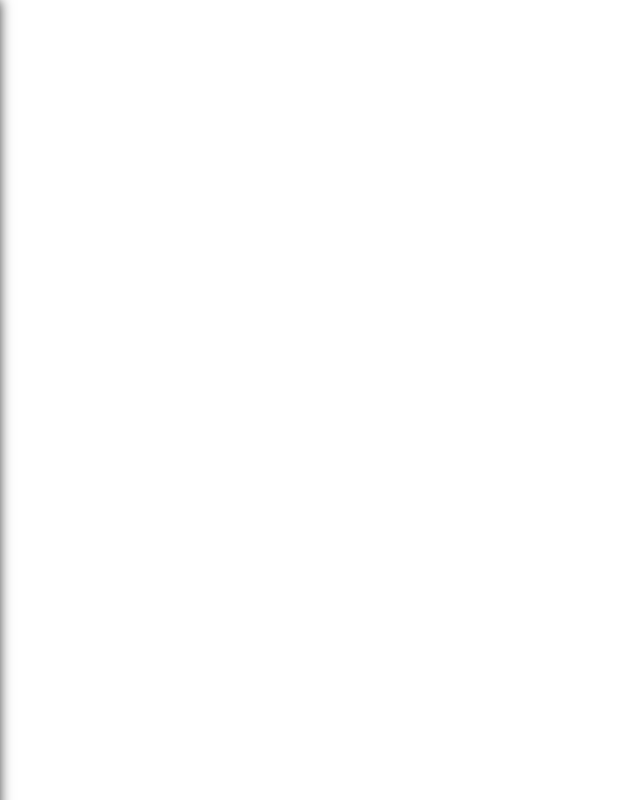
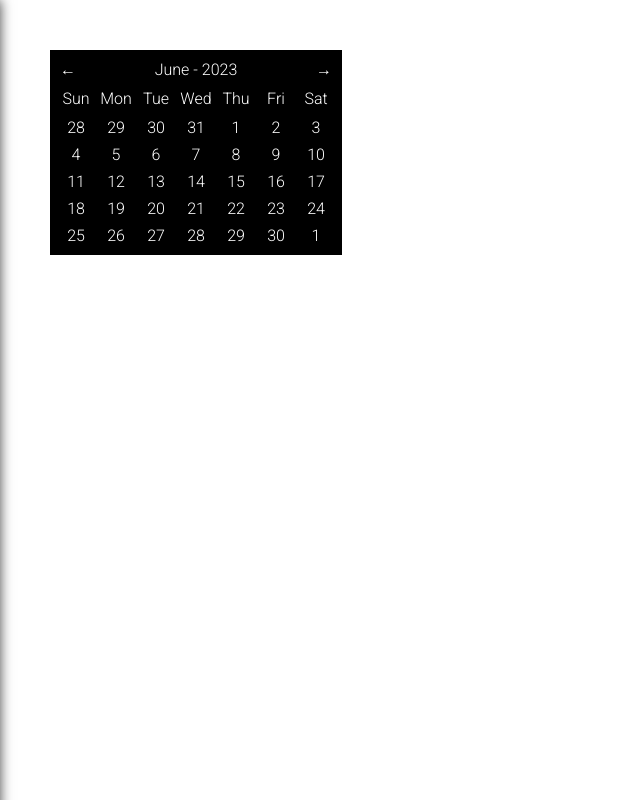
Before and after one commit to yuiyuuuu/inventory-one, a React (Vite) app: page /test in a window 1280 px wide. Shown: the whole page, without its empty margins (0-640 px from the left). Built offline with nearby package versions, Linux system fonts and the light colour scheme.

Commit message:
date selector pt 1

```diff
--- a/src/App.jsx
+++ b/src/App.jsx
@@ -17,6 +17,7 @@ import Sidebar from "./components/sidebar/Sidebar";
 import BurgerIcon from "./components/sidebar/BurgerIcon";
 import Login from "./components/auth/Login";
 import Signup from "./components/auth/Signup";
+import CustomDateSelector from "./components/customdateselector/CustomDateSelector";
 
 const App = () => {
   const dispatch = useDispatch();
@@ -32,7 +33,8 @@ const App = () => {
   return (
     <div>
       {!window.location.href.includes("login") &&
-        !window.location.href.includes("signup") && <BurgerIcon />}
+        !window.location.href.includes("signup") &&
+        !window.location.href.includes("test") && <BurgerIcon />}
 
       {!window.location.href.includes("login") &&
         !window.location.href.includes("signup") && <Sidebar />}
@@ -51,6 +53,9 @@ const App = () => {
           <Route exact path='/stores/:id' element={<SingleStore />} />
           <Route exact path='/login' element={<Login />} />
           <Route exact path='/signup' element={<Signup />} />
+
+          {/* testing only route*/}
+          <Route exact path='/test' element={<CustomDateSelector />} />
         </Routes>
       </BrowserRouter>
     </div>
--- a/src/components/auth/auth.scss
+++ b/src/components/auth/auth.scss
@@ -318,5 +318,5 @@
 }
 
 .atropos-inner {
-  box-shadow: 0 25px 45px rgba(0, 0, 0, 0.2);
+  box-shadow: 0 25px 45px rgba(0, 0, 0, 0.4);
 }
--- a/src/components/customdateselector/CustomDateSelector.jsx
+++ b/src/components/customdateselector/CustomDateSelector.jsx
@@ -1,9 +1,109 @@
-import React from "react";
+import React, { useEffect, useState } from "react";
+import { useSelector } from "react-redux";
 
 import "./cds.scss";
 
-const CustomDateSelector = ({ selectedDate, setFunction, top, left }) => {
-  return <div>CustomDateSelector</div>;
+import $ from "jquery";
+
+import {
+  format,
+  add,
+  eachDayOfInterval,
+  startOfWeek,
+  startOfMonth,
+  endOfWeek,
+  endOfMonth,
+  isSameMonth,
+  isSameDay,
+} from "date-fns";
+
+const CustomDateSelector = () => {
+  const datePickerState = useSelector((state) => state.datePicker);
+
+  //current date will be todays date for now, but later on will be the selected date
+  const [currentDate, setCurrentDate] = useState(new Date());
+
+  console.log(currentDate);
+
+  //format month and set the text
+  useEffect(() => {
+    const formatDate = format(currentDate, "MMMM - yyyy");
+    $(".cds-currentmonth").html(formatDate);
+  }, [currentDate]);
+
+  useEffect(() => {
+    const cdsDays = document.querySelectorAll(".cds-date");
+
+    let days = [];
+
+    days = eachDayOfInterval({
+      start: startOfWeek(startOfMonth(currentDate)),
+      end: endOfWeek(endOfMonth(currentDate)),
+    });
+
+    console.log(days);
+
+    for (let i = 0; i < days.length; i++) {
+      cdsDays[i].innerHTML = format(days[i], "d");
+    }
+  }, []);
+
+  return (
+    <div className='cds-parent'>
+      <div className='cds-prev'>
+        <div className='cds-arrow'>←</div>
+        <div className='cds-currentmonth'></div>
+        <div className='cds-arrow'>→</div>
+      </div>
+      <div className='cds-grid'>
+        <div className='cds-day'>Sun</div>
+        <div className='cds-day'>Mon</div>
+        <div className='cds-day'>Tue</div>
+        <div className='cds-day'>Wed</div>
+        <div className='cds-day'>Thu</div>
+        <div className='cds-day'>Fri</div>
+        <div className='cds-day'>Sat</div>
+      </div>
+
+      <div className='cds-grid'>
+        <div className='cds-date'></div>
+        <div className='cds-date'></div>
+        <div className='cds-date'></div>
+        <div className='cds-date'></div>
+        <div className='cds-date'></div>
+        <div className='cds-date'></div>
+        <div className='cds-date'></div>
+        <div className='cds-date'></div>
+        <div className='cds-date'></div>
+        <div className='cds-date'></div>
+        <div className='cds-date'></div>
+        <div className='cds-date'></div>
+        <div className='cds-date'></div>
+        <div className='cds-date'></div>
+        <div className='cds-date'></div>
+        <div className='cds-date'></div>
+        <div className='cds-date'></div>
+        <div className='cds-date'></div>
+        <div className='cds-date'></div>
+        <div className='cds-date'></div>
+        <div className='cds-date'></div>
+        <div className='cds-date'></div>
+        <div className='cds-date'></div>
+        <div className='cds-date'></div>
+        <div className='cds-date'></div>
+        <div className='cds-date'></div>
+        <div className='cds-date'></div>
+        <div className='cds-date'></div>
+        <div className='cds-date'></div>
+        <div className='cds-date'></div>
+        <div className='cds-date'></div>
+        <div className='cds-date'></div>
+        <div className='cds-date'></div>
+        <div className='cds-date'></div>
+        <div className='cds-date'></div>
+      </div>
+    </div>
+  );
 };
 
 export default CustomDateSelector;
--- a/src/components/customdateselector/cds.scss
+++ b/src/components/customdateselector/cds.scss
@@ -0,0 +1,38 @@
+.cds-parent {
+  margin: 50px; //remove later, this element should positioned absolutely
+  background-color: black;
+  box-shadow: ""; //fix box shadow later
+  padding: 10px;
+  width: 300;
+  display: inline-block;
+}
+
+.cds-grid {
+  display: grid;
+  grid-template-columns: repeat(7, 2rem);
+  gap: 0.5rem;
+  margin-top: 10px;
+}
+
+.cds-prev {
+  display: flex;
+  justify-content: space-between;
+  flex-direction: row;
+}
+
+.cds-day {
+  display: flex;
+  justify-content: center;
+  align-items: center;
+}
+
+.cds-arrow {
+  cursor: pointer;
+}
+
+.cds-date {
+  display: flex;
+  justify-content: center;
+  align-items: center;
+  cursor: pointer;
+}
--- a/src/components/home/home.scss
+++ b/src/components/home/home.scss
@@ -5,12 +5,10 @@
   background-color: hsla(120, 0%, 0%, 1);
   min-height: 100vh;
   box-sizing: border-box;
-  // background-image: radial-gradient(
-  //     at 92% 91%,
-  //     hsla(357, 100%, 50%, 1) 0px,
-  //     transparent 50%
-  //   ),
-  // radial-gradient(at 81% 21%, hsla(359, 100%, 50%, 0.75) 0px, transparent 50%);
+
+  @media only screen and (max-width: 500px) {
+    padding: 15px;
+  }
 }
 
 .home-krink {
@@ -61,7 +59,7 @@
   transition: 0.3s ease all;
   box-sizing: border-box;
 
-  @media only screen and (max-width: 500px) {
+  @media only screen and (max-width: 650px) {
     width: 83%;
   }
 }
@@ -94,7 +92,7 @@
     grid-template-columns: repeat(auto-fill, minmax(50%, 1fr));
   }
 
-  @media only screen and (max-width: 850px) {
+  @media only screen and (max-width: 950px) {
     display: flex;
     flex-direction: column;
   }
@@ -106,6 +104,10 @@
   border: 1px solid red;
   color: white;
   transition: 0.3s ease all;
+
+  @media only screen and (max-width: 500px) {
+    font-size: 12px;
+  }
 
   &:hover {
     border: 1px solid rgba(0, 255, 255);
--- a/src/components/item/Item.jsx
+++ b/src/components/item/Item.jsx
@@ -43,7 +43,7 @@ const Item = ({
           </div>
         </div>
 
-        <div className='grow' />
+        {/* <div className='grow' /> */}
         <div className='item-po'>
           <div
             className='item-cli item-m'
--- a/src/components/item/item.scss
+++ b/src/components/item/item.scss
@@ -2,6 +2,7 @@
   margin: 0 10px 10px;
   box-sizing: border-box;
   padding: 10px 0;
+  width: 100%;
 }
 
 .item-row {
@@ -16,7 +17,7 @@
   transition: all 0.3s ease;
   box-sizing: border-box;
   margin: 0 20px;
-  width: calc(100% - 20px);
+  width: calc(100% - 40px);
 
   &:hover {
     box-shadow: 0px 0px 18px 2px rgba(0, 255, 255);
@@ -68,6 +69,10 @@
   display: flex;
   justify-content: center;
   align-items: center;
+
+  @media only screen and (max-width: 500px) {
+    width: 30px;
+  }
 }
 
 .item-m {
--- a/src/components/stores/SingleStoreMap.jsx
+++ b/src/components/stores/SingleStoreMap.jsx
@@ -8,24 +8,28 @@ const SingleStoreMap = ({ sortedOrders, date }) => {
   }, [sortedOrders[date]]);
 
   return (
-    <div className="ss-out">
-      <div className="ss-firstmap" onClick={() => setShow((prev) => !prev)}>
-        {date} <div className="grow" /> <div className="mitem-caret" />
+    <div className='ss-out'>
+      <div className='ss-firstmap' onClick={() => setShow((prev) => !prev)}>
+        {date} <div className='grow' />{" "}
+        <div
+          className='mitem-caret'
+          style={{ transform: !show && "rotate(-90deg)" }}
+        />
       </div>
 
       <div
-        className="ss-selectedordermap"
+        className='ss-selectedordermap'
         style={{ maxHeight: show ? sortedOrders[date].length * 180 + "px" : 0 }}
       >
         {sortedOrders[date]?.map((order, i) => (
-          <div className="ss-ordermapinner">
-            <div className="ss-qp">Order ID: {order?.id}</div>
-            <div className="ss-qp">Item: {order?.item?.name}</div>
-            <div className="ss-qp">Quantity: {order?.quantity}</div>
-            <div className="ss-qp">Completed By: {order?.user?.name}</div>
+          <div className='ss-ordermapinner'>
+            <div className='ss-qp'>Order ID: {order?.id}</div>
+            <div className='ss-qp'>Item: {order?.item?.name}</div>
+            <div className='ss-qp'>Quantity: {order?.quantity}</div>
+            <div className='ss-qp'>Completed By: {order?.user?.name}</div>
 
             <div
-              className="ss-divider"
+              className='ss-divider'
               style={{ display: i === sortedOrders[date].length - 1 && "none" }}
             />
           </div>
--- a/src/components/stores/store.scss
+++ b/src/components/stores/store.scss
@@ -99,6 +99,7 @@
 .ss-selectedordermap {
   margin: 20px 0;
   transition: 0.3s ease all;
+  overflow: hidden;
 }
 
 .ss-divider {
--- a/src/index.scss
+++ b/src/index.scss
@@ -13,7 +13,7 @@ body {
 }
 
 html {
-  overflow: scroll;
+  overflow-y: scroll;
 }
 
 input {
--- /dev/null
+++ b/src/store/datePicker.js
@@ -0,0 +1,18 @@
+const SET_DATEPICKER_STATE = "SET_DATEPICKER_STATE";
+
+export const dispatchSetDatePickerState = (value) => ({
+  type: SET_DATEPICKER_STATE,
+  value,
+});
+
+//example
+//element id is used for if a user clicks a second element that also toggles date picker. in that case, we wouldnt set the display to none, rather we just move it over to the new element
+//{display:true, top: 0, left:0, selectedDate: 06/23/23, setFunction: func(), elementId: 'element123'}
+export default function (state = { display: false }, action) {
+  switch (action.type) {
+    case SET_DATEPICKER_STATE:
+      return action.value;
+    default:
+      return state;
+  }
+}
--- a/src/store/storeIndex.js
+++ b/src/store/storeIndex.js
@@ -4,10 +4,12 @@ import { composeWithDevTools } from "redux-devtools-extension";
 
 import sidebarState from "./sidebar";
 import screenWidth from "./global/screenWidth";
+import datePicker from "./datePicker";
 
 const reducer = combineReducers({
   sidebarState,
   screenWidth,
+  datePicker,
 });
 
 let middleware = "";
```
